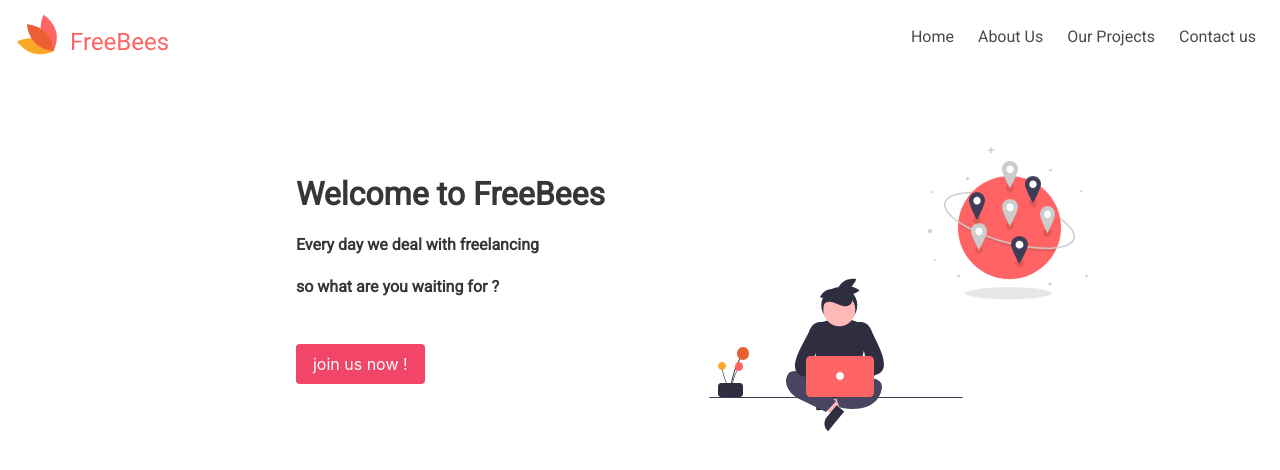
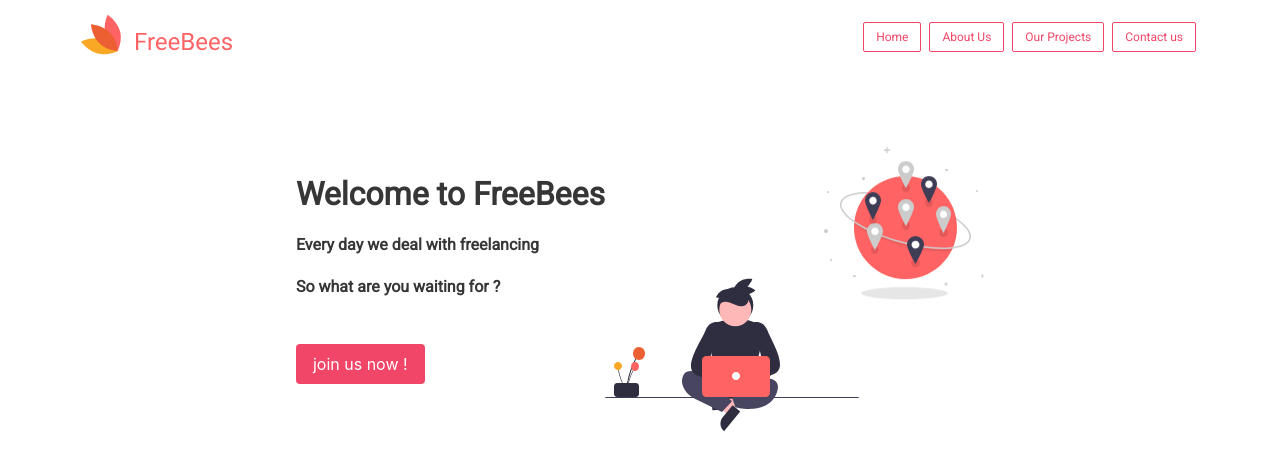
Before and after one commit to AlenJakob/frelance-web, a Vue app: page / in a window 1280 px wide. Shown: the top 470 px of the page. Built offline with nearby package versions, Linux system fonts and the light colour scheme.

Commit message:
chaned menu buttons size

```diff
--- a/public/index.html
+++ b/public/index.html
@@ -6,6 +6,7 @@
   <meta http-equiv="X-UA-Compatible" content="IE=edge">
   <meta name="viewport" content="width=device-width,initial-scale=1.0">
   <link rel="icon" href="<%= BASE_URL %>favicon.ico">
+  <script defer src="https://use.fontawesome.com/releases/v5.3.1/js/all.js"></script>
   <title><%= htmlWebpackPlugin.options.title %></title>
 </head>
 
--- /dev/null
+++ b/src/assets/scss/additional-mixin.scss
@@ -0,0 +1 @@
+// rwd setup
--- a/src/components/Nav.vue
+++ b/src/components/Nav.vue
@@ -1,9 +1,9 @@
 <template>
-  <nav class="navbar mb-6" role="navigation" aria-label="main navigation">
+  <nav class="container navbar mb-6 " role="navigation" aria-label="main navigation">
     <div class="navbar-brand">
-      <a class="navbar-item" href="https://bulma.io">
+      <router-link class="navbar-item" to="/">
         <logo />
-      </a>
+      </router-link>
 
       <a
         @click="show"
@@ -19,15 +19,13 @@
       </a>
     </div>
 
-    <div id="navbarBasicExample" class="navbar-menu">
+    <div class="navbar-menu">
       <div class="navbar-end">
-        <div class="navbar-item">
-            <router-link to="/" class="navbar-item">Home</router-link>
-
-            <router-link to="/Documentation" class="navbar-item">About Us</router-link>
-            <router-link to="/Documentation" class="navbar-item">Our Projects</router-link>
-            <router-link to="/Documentation" class="navbar-item">Contact us</router-link>
-
+        <div class="navbar-item buttons">
+          <router-link to="/" class="navbar-item is-danger button is-outlined is-small">Home</router-link>
+          <router-link to="/Documentation" class="navbar-item is-danger button is-outlined is-small">About Us</router-link>
+          <router-link to="/about" class="navbar-item is-danger button is-outlined is-small">Our Projects</router-link>
+          <router-link to="/contact" class="navbar-item is-danger button is-outlined is-small">Contact us</router-link>
         </div>
       </div>
     </div>
@@ -49,7 +47,8 @@ export default {
 </script>
 
 <style>
-.navbar {
+.button.is-danger.is-outlined:last-child {
+  margin-right: 0.5rem;
 }
 .menu-show {
   display: block !important;
--- a/src/components/Earth.vue
+++ b/src/components/SectionEarth.vue
@@ -1,9 +1,9 @@
 <template>
-  <div class="container level">
+  <div class="container level ">
     <div class="has-text-left">
       <h1 class="title">Welcome to FreeBees</h1>
       <p class="title is-6">Every day we deal with freelancing</p>
-      <p class="title is-6">so what are you waiting for ?</p>
+      <p class="title is-6">So what are you waiting for ?</p>
       <button class="button mt-5 is-danger">join us now !</button>
     </div>
 
@@ -412,10 +412,8 @@ export default {};
   margin-top: 3rem; */
 }
 .side {
-  width: 60%;
 }
 .earth {
-  width: 40%;
 }
 #shadow_earth {
   animation: moveshadow 3s infinite forwards;
@@ -494,21 +492,21 @@ export default {};
   animation-delay: 0.4s;
 }
 #pin_2-l {
-  animation-delay: 0.8s;
+  animation-delay: 1s;
 }
 #pin_3-l {
-  animation-delay: 1.2s;
+  animation-delay: 1.4s;
 }
 #pin_4-l {
-  animation-delay: 1.4s;
+  animation-delay: 1.8s;
 }
 #pin_dark-1 {
-  animation-delay: 1.6s;
+  animation-delay: 2.2s;
 }
 #pin_dark-2 {
-  animation-delay: 1.8s;
+  animation-delay: 2.8s;
 }
 #pin_dark-3 {
-  animation-delay: 2s;
+  animation-delay: 3.2s;
 }
 </style>
--- /dev/null
+++ b/src/components/Testimonials.vue
@@ -0,0 +1,12 @@
+<template>
+  <div class="container level">
+
+  </div>
+</template>
+
+<script>
+export default {};
+</script>
+
+<style>
+</style>
--- a/src/hamburger-menu.js
+++ /dev/null
@@ -1,17 +0,0 @@
-
-
-
-(async function () {
-    try {
-
-        document.querySelector(".navbar-burger")
-            .addEventListener("click", () => {
-                alert("ssss");
-                document.querySelector(".navbarBasicExample").toggle.classList("menu-show");
-            });
-
-    }
-    catch (rejectedValue) {
-        // …
-    }
-})()
--- a/src/main.js
+++ b/src/main.js
@@ -1,8 +1,8 @@
 import Vue from "vue";
 import App from "./App.vue";
 import router from "./router";
-import './hamburger-menu.js'
-require('@/assets/scss/main.scss');
+
+require('@/assets/scss/additional-mixin.scss');
 
 Vue.config.productionTip = false;
 
--- a/src/views/Home.vue
+++ b/src/views/Home.vue
@@ -1,6 +1,7 @@
 <template>
   <div class="hero">
-    <Earth />
+    <SectionEarth />
+    <Testimonials />
   </div>
 </template>
 
@@ -8,11 +9,12 @@
 // @ is an alias to /src
 // import Earth from "@/components/Earth";
 
-import Earth from "@/components/Earth.vue";
-
+import SectionEarth from "@/components/SectionEarth";
+import Testimonials from "@/components/Testimonials";
 export default {
   components: {
-    Earth
+    SectionEarth,
+    Testimonials
   }
 };
 </script>
```
